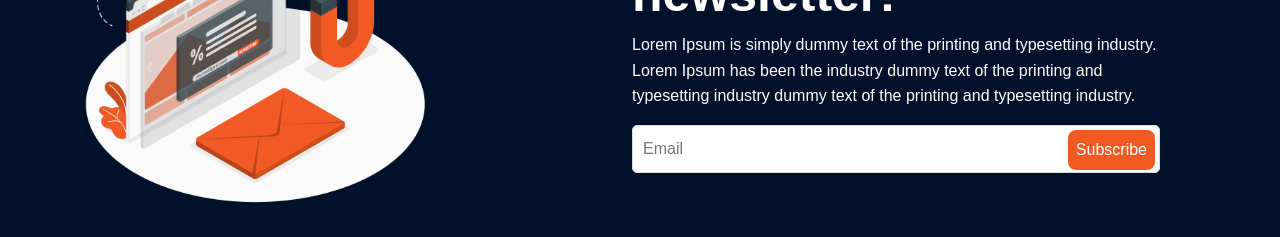
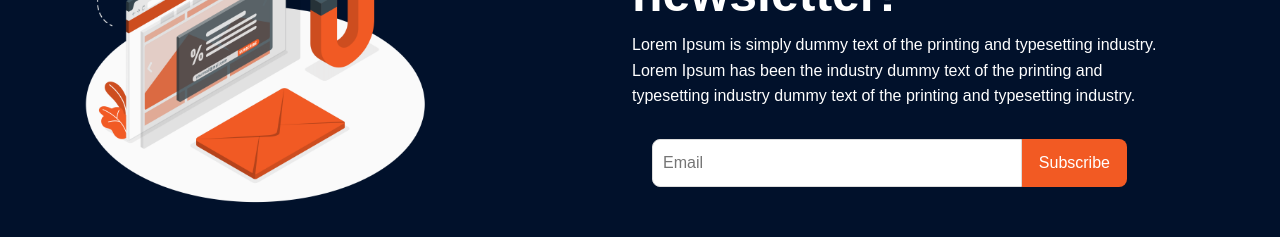
Before and after one commit to opmaurya007/BookingDo, a React (Vite) app: page / in a window 1280 px wide. Shown: the part 7640-7877 px from the top of the page. Built offline with nearby package versions, Linux system fonts and the light colour scheme.

Commit message:
updated newsetter

```diff
--- a/src/App.jsx
+++ b/src/App.jsx
@@ -53,15 +53,11 @@ function App() {
           <Hero />
         </div>
         <Title cardsData={data} />
-
         <Feature />
         <Plan />
-
         <Store />
         <Review />
-
         <Blog />
-
         <Vendor />
         <Newsletter />
         <ContactUs />
--- a/src/Component/newsletter/Newsletter.jsx
+++ b/src/Component/newsletter/Newsletter.jsx
@@ -19,7 +19,7 @@ const newsletter = () => {
             </p>
           </div>
 
-          <div className="btn-2">
+          <div className="btn-n">
             <input type="email" placeholder="Email" />
             <button>Subscribe</button>
           </div>
--- a/src/Component/newsletter/newsletter.css
+++ b/src/Component/newsletter/newsletter.css
@@ -49,26 +49,29 @@ img {
   margin: 10px;
 }
 
-.btn-2 {
+.btn-n {
   width: 100%;
-  position: relative;
+  margin-top: 30px;
+
+  /* position: relative; */
 }
-.btn-2 input {
+.btn-n input {
+  margin-left: 20px;
+  width: 70%;
   padding: 10px;
+  border-radius: 8px 0px 0px 8px;
+
+  /* margin-left: -140px; */
 }
-.btn-2 button {
-  /* border: none;
-  padding: 14px;
+.btn-n button {
+  width: 20%;
+  /* padding: 20px; */
   text-align: center;
   align-items: center;
-  border-radius: 8px;
-  background-color: #f25a23;
-  color: white; */
-  margin: -20;
-  height: 85%;
-  position: absolute;
+  padding: 11px;
+
   right: 5px;
   top: 5px;
   bottom: 5px;
-  border-radius: 8px;
+  border-radius: 0px 8px 8px 0px;
 }
```
